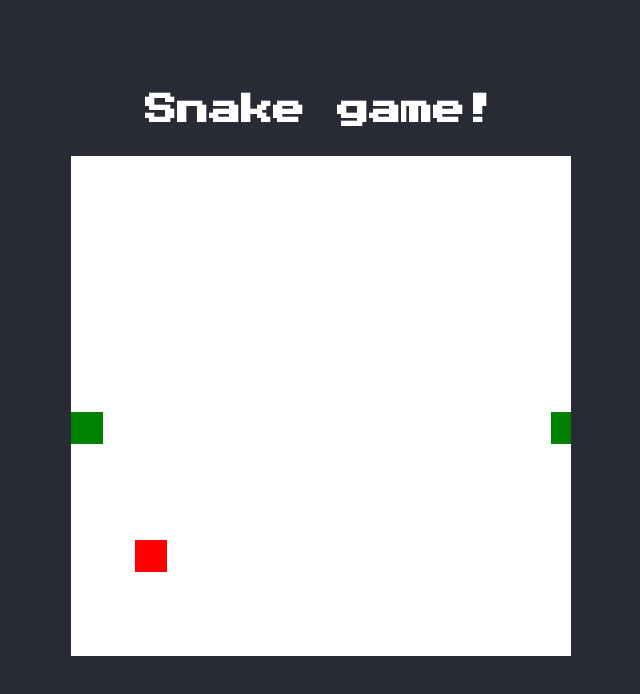
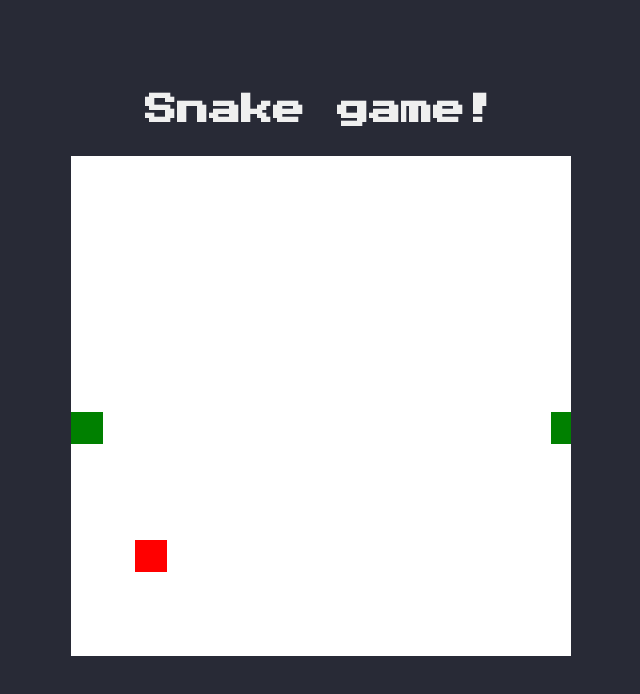
Before and after one commit to mateuscorreiaazevedo/snake-game, a plain HTML site: page index.html in a window 1280 px wide. Shown: the whole page, without its empty margins (319-959 px from the left). Drawn offline with Linux system fonts and the light colour scheme.

Commit message:
mudança de cor

```diff
--- a/style.css
+++ b/style.css
@@ -22,7 +22,7 @@ body {
   justify-content: center;
   align-items: center;
   background-color:#282a36;
-  color: #fff;
+  color: #efefef;
   font-family: 'Press Start 2P', cursive;
 }
 
```
